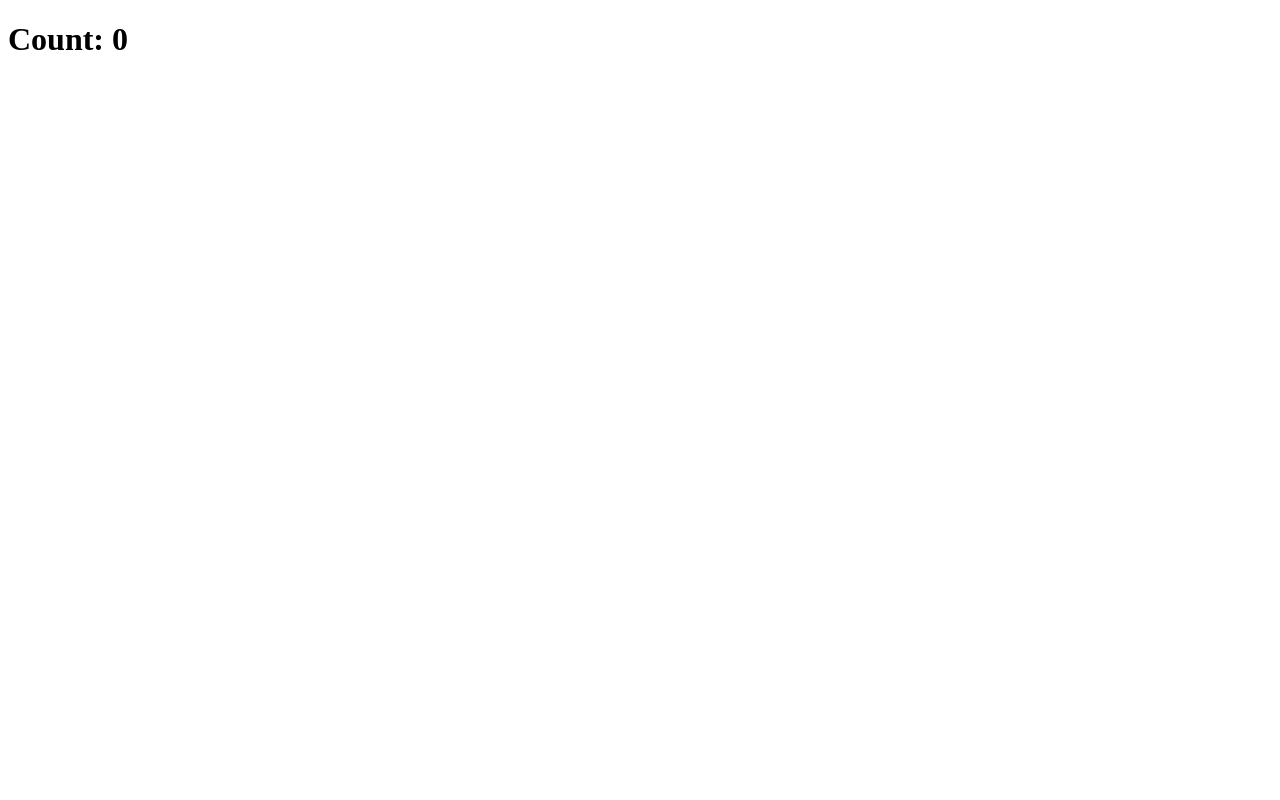
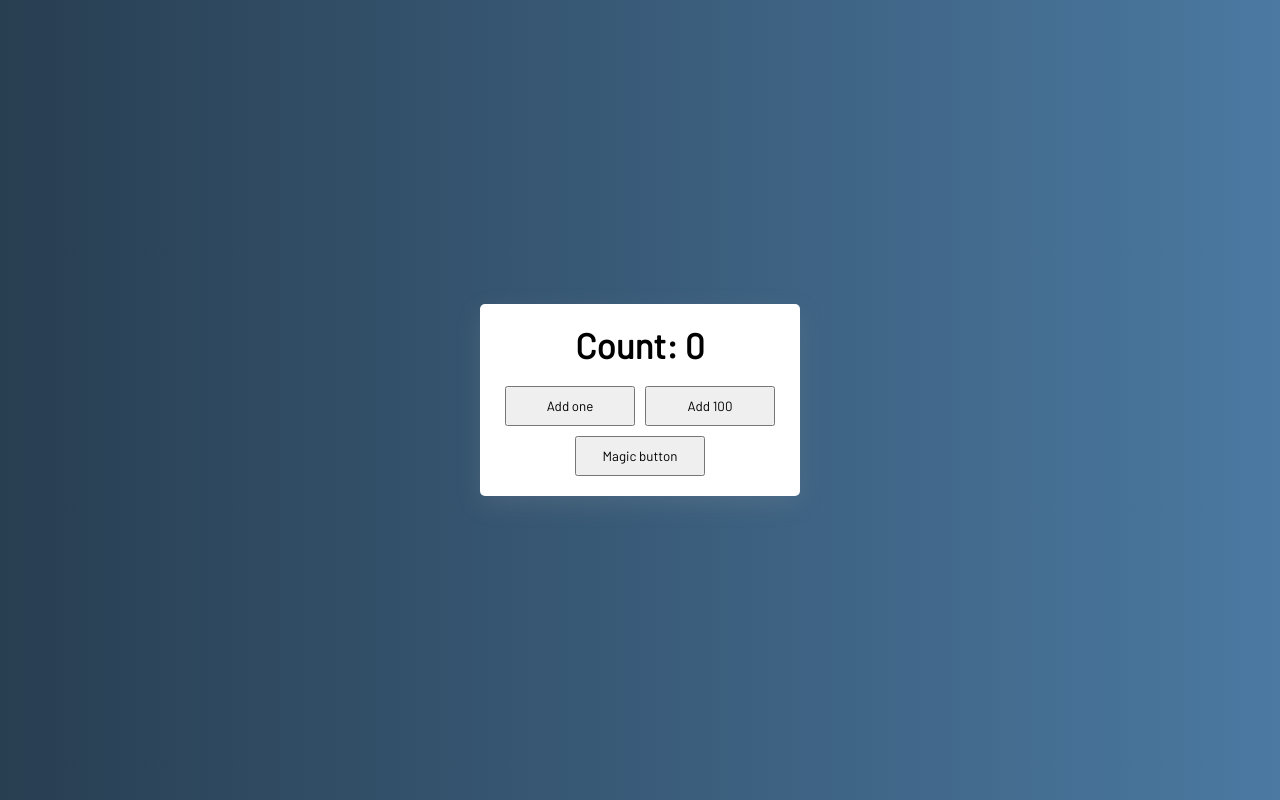
Before and after one commit to mate-academy/react_counter, a React (Create React App) app: page / in a window 1280 px wide. Built offline with nearby package versions, Linux system fonts and the light colour scheme; the HTML template or start-up script is replaced by a standard one.

Commit message:
Solution

```diff
--- a/src/App.scss
+++ b/src/App.scss
@@ -1 +1,52 @@
-// styles go here
+@import url("https://fonts.googleapis.com/css2?family=Barlow&display=swap");
+
+h1 {
+  margin: 0;
+}
+
+body {
+  font-family: "Barlow", sans-serif;
+  height: 100vh;
+
+  display: flex;
+  justify-content: center;
+  align-items: center;
+
+  margin: 0;
+
+  background: linear-gradient(to left, #4b79a1, #283e51);
+  background-size: cover;
+  background-repeat: no-repeat;
+}
+
+.counter-card {
+  margin: 10px auto;
+  padding: 20px;
+
+  max-width: 800px;
+
+  border-radius: 5px;
+  box-shadow: rgba(149, 157, 165, 0.2) 0 8px 24px;
+  background: white;
+
+  &__counter {
+    font-size: 35px;
+    text-align: center;
+
+    margin-bottom: 20px;
+  }
+}
+
+button {
+  font-family: "Barlow", sans-serif;
+
+  min-width: 130px;
+
+  padding: 10px;
+  margin: 0 5px;
+}
+
+button:last-child {
+  display: block;
+  margin: 10px auto 0;
+}
--- a/src/App.tsx
+++ b/src/App.tsx
@@ -1,16 +1,43 @@
 import React from 'react';
 import './App.scss';
 
-class App extends React.Component {
-  addOne = () => {};
+type State = {
+  num: number
+};
 
-  add100 = () => {};
+class App extends React.Component<{}, State> {
+  state = {
+    num: 0,
+  };
 
-  increase = () => {};
+  addOne = () => {
+    this.setState(prevState => ({ num: prevState.num + 1 }));
+  };
+
+  add100 = () => {
+    this.setState(prevState => ({ num: prevState.num + 100 }));
+  };
+
+  increase = () => {
+    this.setState(prevState => {
+      if (!(prevState.num % 5)) {
+        this.add100();
+      }
+
+      this.addOne();
+    });
+  };
 
   render() {
+    const { num } = this.state;
+
     return (
-      <h1>Count: 0</h1>
+      <div className="counter-card">
+        <h1 className="counter-card__counter">{`Count: ${num}`}</h1>
+        <button type="button" onClick={this.addOne}>Add one</button>
+        <button type="button" onClick={this.add100}>Add 100</button>
+        <button type="button" onClick={this.increase}>Magic button</button>
+      </div>
     );
   }
 }
```
Also changed, not shown: package.json (line endings or trailing spaces).
